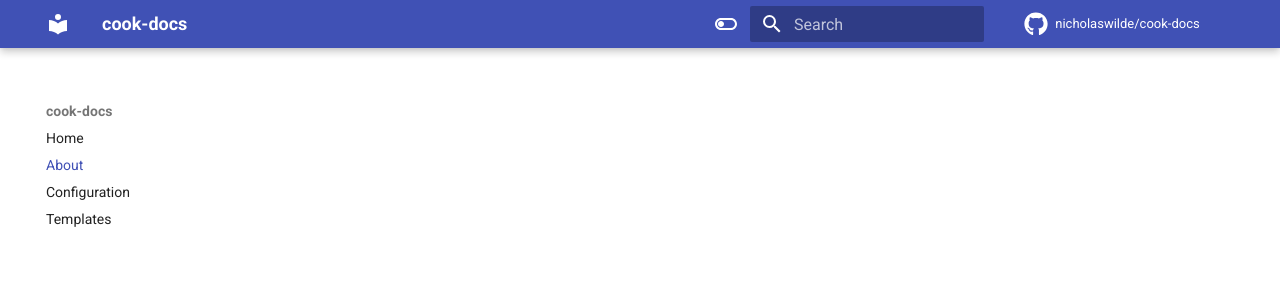
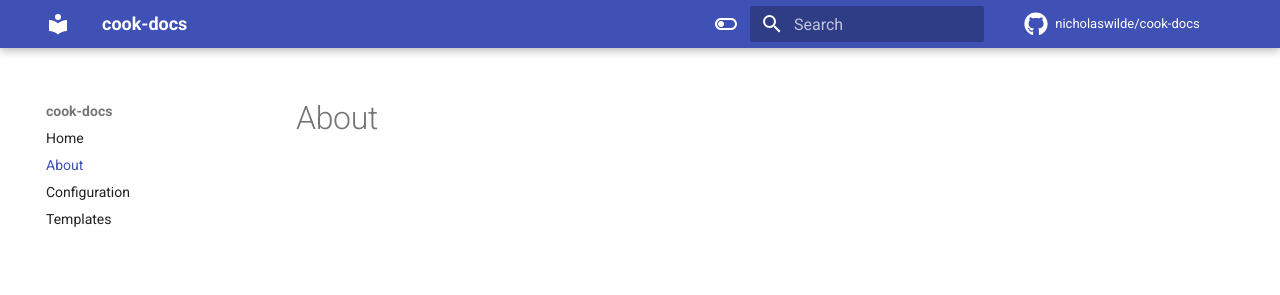
Before and after one commit to nicholaswilde/cook-docs, an MkDocs documentation site: the page built from docs/about.md, in a window 1280 px wide. Shown: the top 295 px of the page. Built offline with MkDocs 1.6.1 and Material for MkDocs 9.7.7, drawn with Linux system fonts in a browser that asks for light colours; comment, search, counter and statistics services are not loaded.

Commit message:
Update about.md

```diff
--- a/docs/about.md
+++ b/docs/about.md
@@ -1 +1 @@
-#
+# About
```
